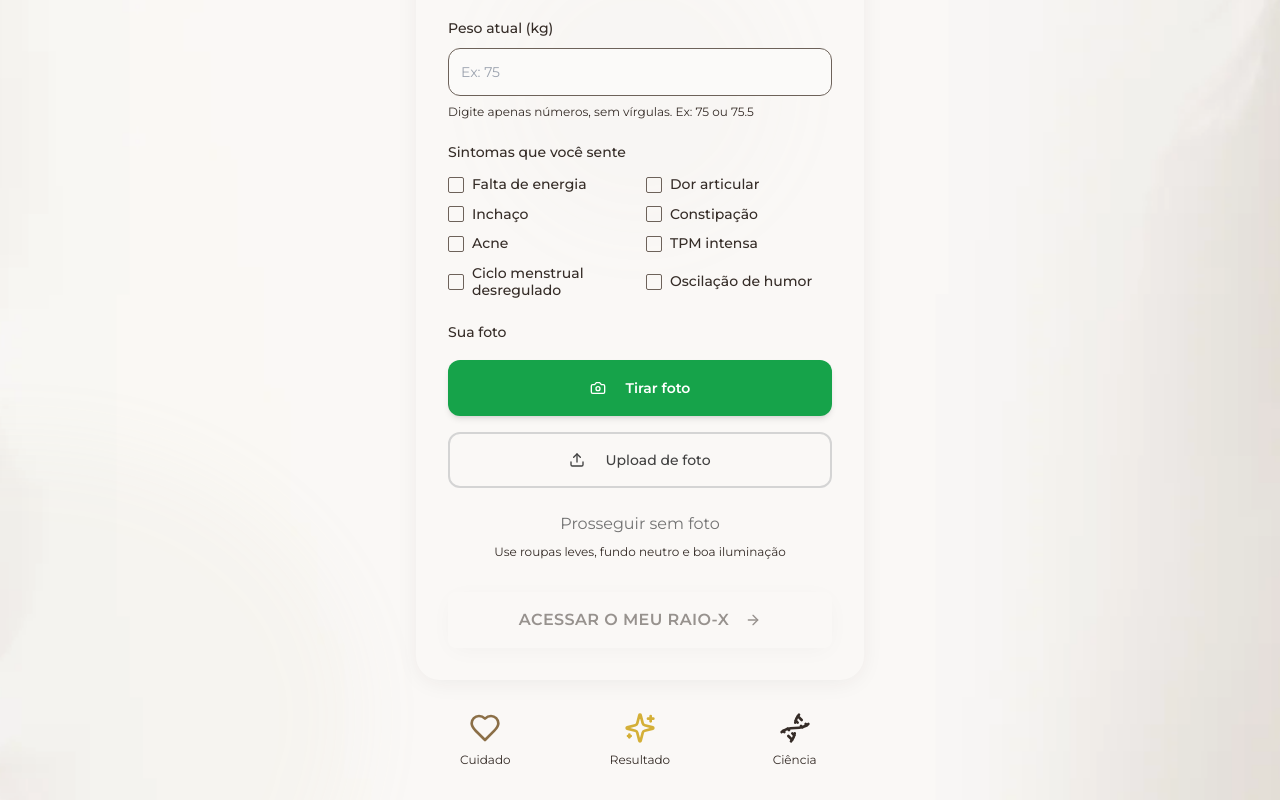
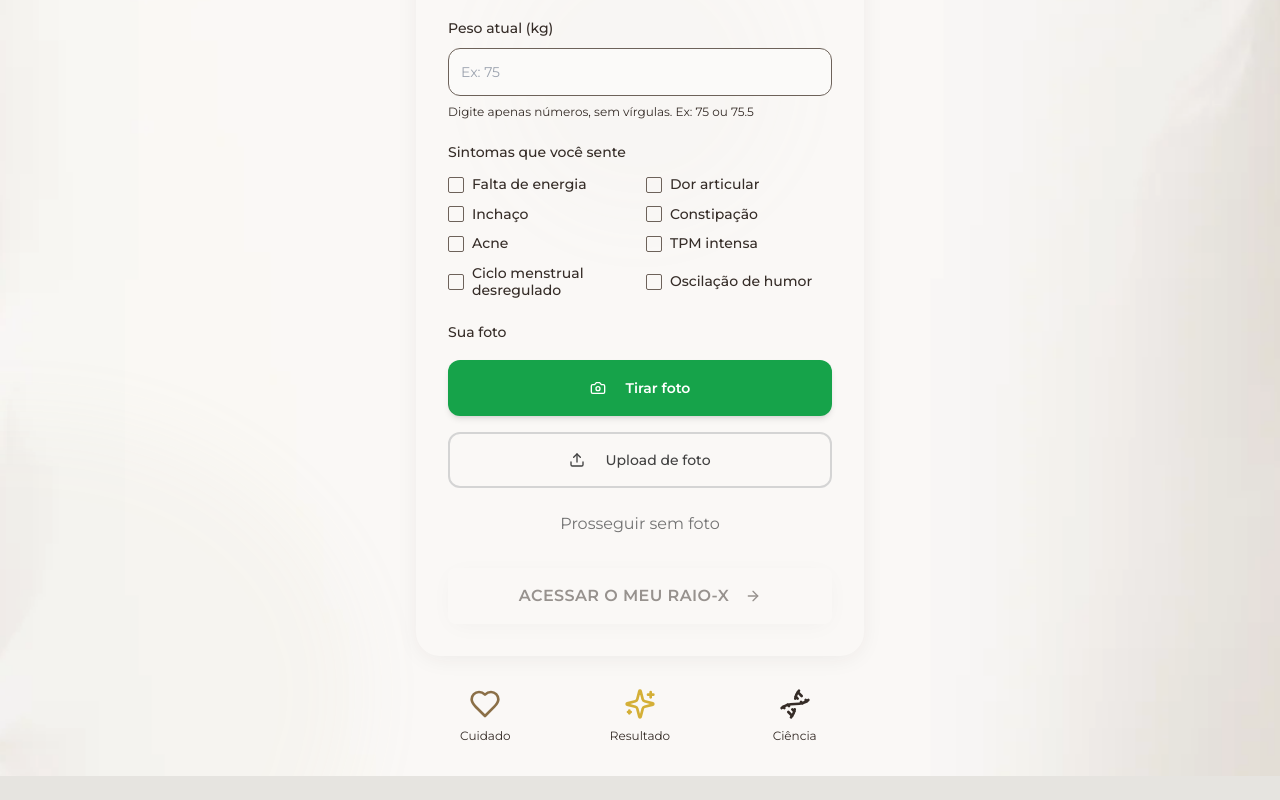
Before and after one commit to juliolima-brandify/projeto-bella-bolt, a React (Vite) app: page / in a window 1280 px wide. Shown: the part 620-1420 px from the top of the page. After the commit the page ends 1396 px from the top, so only its background shows below. Built offline with nearby package versions, Linux system fonts and the light colour scheme; no server answers; the HTML template or start-up script is replaced by a standard one.

Commit message:
Updated VisionBodyApp.tsx

```diff
--- a/src/components/VisionBodyApp.tsx
+++ b/src/components/VisionBodyApp.tsx
@@ -287,9 +287,6 @@ export function VisionBodyApp() {
                   setUploadedFile(null);
                   setSkippedPhoto(false);
                 }} />
-                  {!skippedPhoto && !uploadedImage && <p className="text-xs text-muted-foreground text-center">
-                      Use roupas leves, fundo neutro e boa iluminação
-                    </p>}
                 </div>
               </div>
 
```
